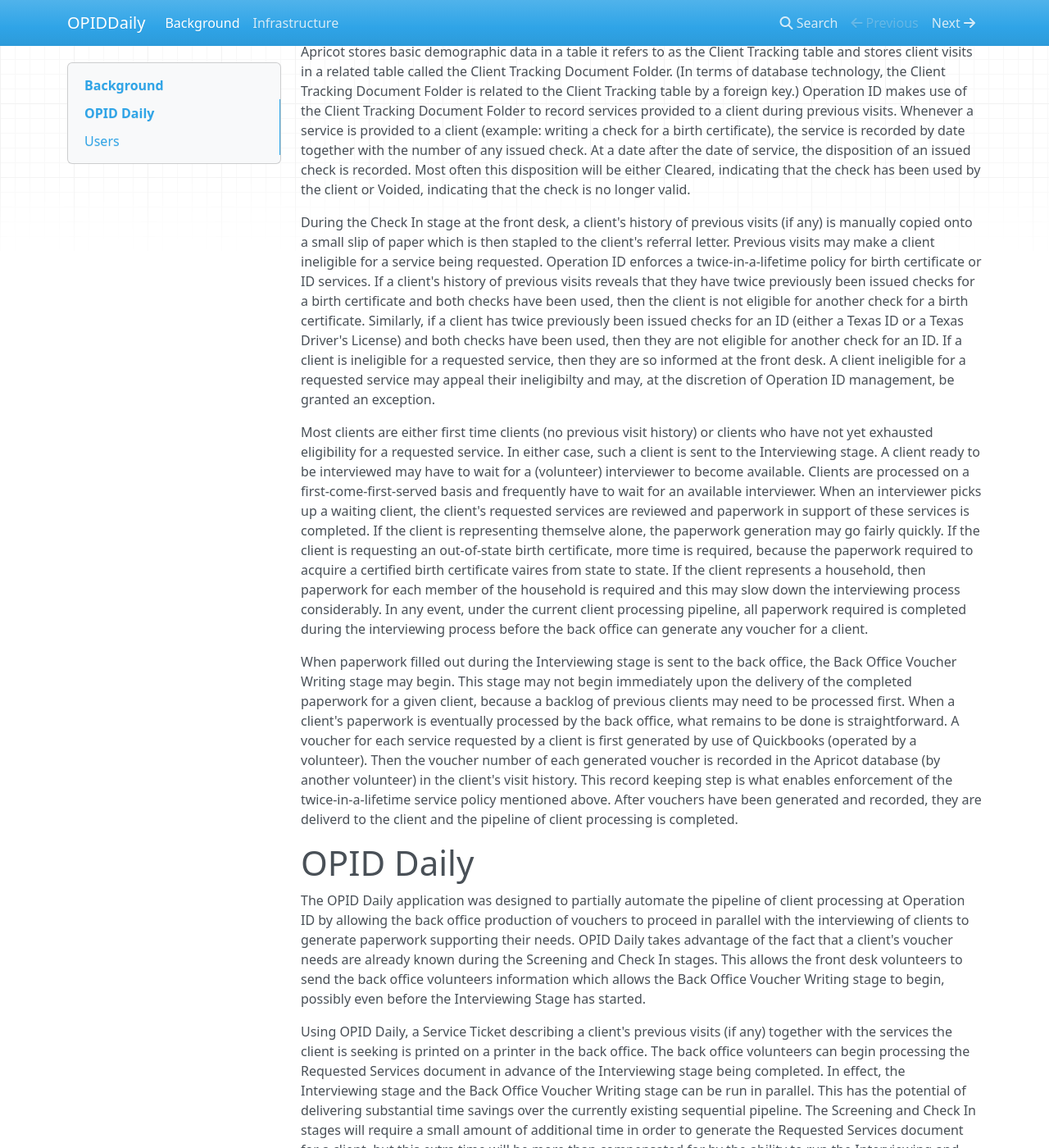
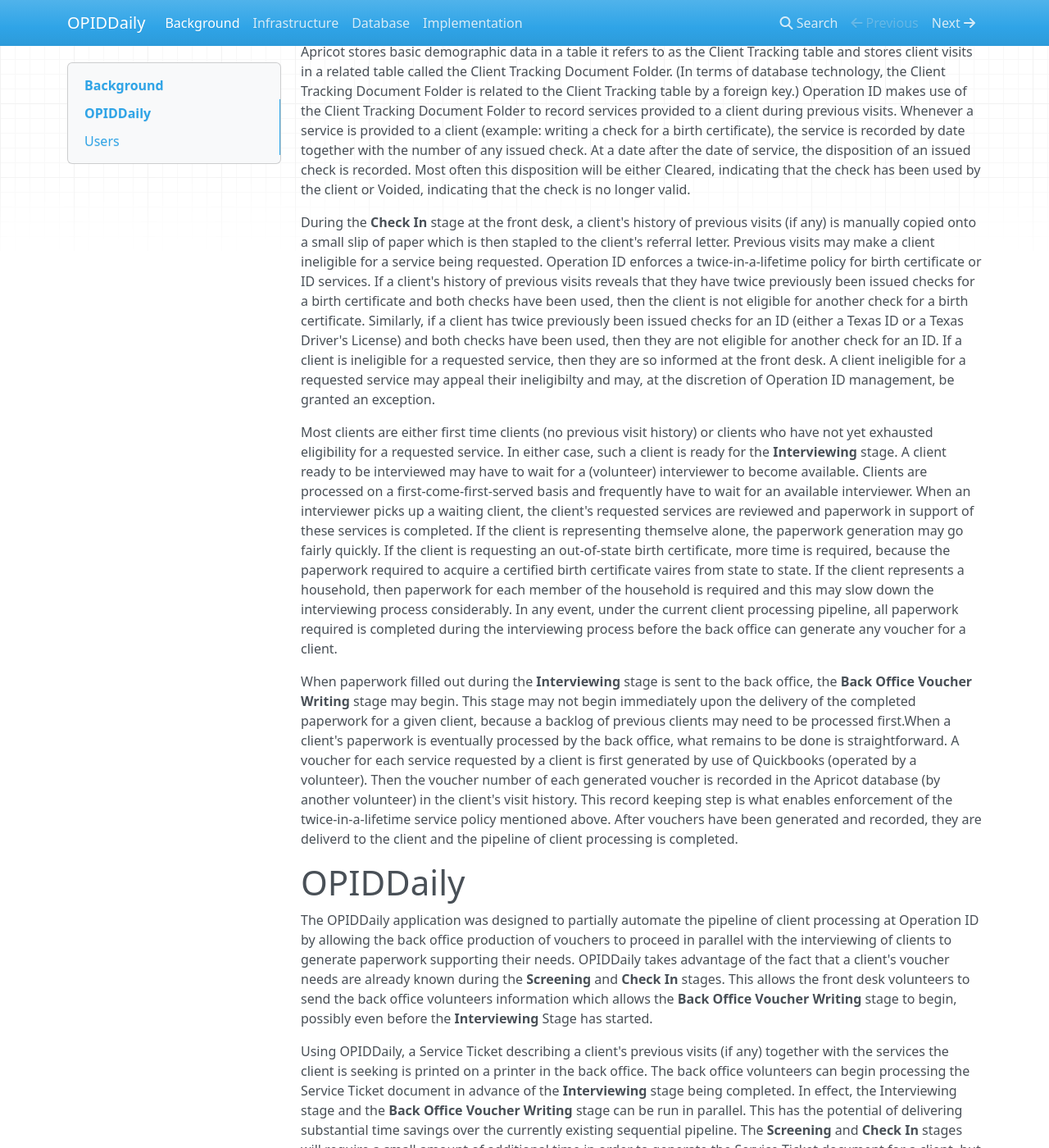
Before and after one commit to tmhsplb/opiddailydoc, an MkDocs documentation site: the page built from docs/index.md, in a window 1280 px wide and 1400 px high, scrolled down 699 px. Shown: the whole window at 82% size. Built offline with MkDocs 1.6.1, drawn with Linux system fonts in a browser that asks for light colours; nearby versions of some CDN libraries; some of the changed text lies outside the part shown.

```diff
--- a/docs/index.md
+++ b/docs/index.md
@@ -29,7 +28,7 @@ a service is provided to a client (example: writing a check for a birth certific
 any issued check. At a date after the date of service, the disposition of an issued check is recorded. Most often this disposition will be either
 Cleared, indicating that the check has been used by the client or Voided, indicating that the check is no longer valid.
 
-During the Check In stage at the front desk, a client's history of previous visits (if any) is manually copied onto a small slip of paper which is
+During the **Check In** stage at the front desk, a client's history of previous visits (if any) is manually copied onto a small slip of paper which is
 then stapled to the client's referral letter. Previous visits may make a client ineligible for a service being requested. Operation ID enforces
 a twice-in-a-lifetime policy for birth certificate or ID services. If a client's history of previous visits reveals that they have twice
 previously been issued checks for a birth certificate and both checks have been used, then the client is not eligible for another check for a
@@ -39,46 +38,47 @@ informed at the front desk. A client ineligible for a requested service may appe
 management, be granted an exception.
 
 Most clients are either first time clients (no previous visit history) or clients who have not yet exhausted eligibility for a requested service. In
-either case, such a client is sent to the Interviewing stage. A client ready to be interviewed may have to wait for a (volunteer) interviewer to become
-available. Clients are processed on a first-come-first-served basis and frequently have to wait for an available interviewer. When an interviewer picks
-up a waiting client, the client's requested services are reviewed and paperwork in support of these services is completed. If the client is representing
-themselve alone, the paperwork generation may go fairly quickly. If the client is requesting an out-of-state birth certificate, more time is required,
-because the paperwork required to acquire a certified birth certificate vaires from state to state. If the client represents a household, then paperwork
-for each member of the household is required and this may slow down the interviewing process considerably. In any event, under the current client
-processing pipeline, all paperwork required is completed during the interviewing process before the back office can generate any voucher for a client.
+either case, such a client is ready for the **Interviewing** stage. A client ready to be interviewed may have to wait for a (volunteer) interviewer to
+become available. Clients are processed on a first-come-first-served basis and frequently have to wait for an available interviewer. When an interviewer
+picks up a waiting client, the client's requested services are reviewed and paperwork in support of these services is completed. If the client is
+representing themselve alone, the paperwork generation may go fairly quickly. If the client is requesting an out-of-state birth certificate, more time
+is required, because the paperwork required to acquire a certified birth certificate vaires from state to state. If the client represents a household,
+then paperwork for each member of the household is required and this may slow down the interviewing process considerably. In any event, under the
+current client processing pipeline, all paperwork required is completed during the interviewing process before the back office can generate any voucher
+for a client.
 
-When paperwork filled out during the Interviewing stage is sent to the back office, the Back Office Voucher Writing stage may begin. This stage may not
-begin immediately upon the delivery of the completed paperwork for a given client, because a backlog of previous clients may need to be processed first.
-When a client's paperwork is eventually processed by the back office, what remains to be done is straightforward. A voucher for each service requested by
-a client is first generated by use of Quickbooks (operated by a volunteer). Then the voucher number of each generated voucher is recorded in the Apricot
-database (by another volunteer) in the client's visit history. This record keeping step is what enables enforcement of the twice-in-a-lifetime service
-policy mentioned above. After vouchers have been generated and recorded, they are deliverd to the client and the pipeline of client processing is
-completed.
+When paperwork filled out during the **Interviewing** stage is sent to the back office, the **Back Office Voucher Writing** stage may begin. This stage
+may not  begin immediately upon the delivery of the completed paperwork for a given client, because a backlog of previous clients may need to be
+processed first.When a client's paperwork is eventually processed by the back office, what remains to be done is straightforward. A voucher for each
+service requested by a client is first generated by use of Quickbooks (operated by a volunteer). Then the voucher number of each generated voucher is
+recorded in the Apricot database (by another volunteer) in the client's visit history. This record keeping step is what enables enforcement of the
+twice-in-a-lifetime service policy mentioned above. After vouchers have been generated and recorded, they are deliverd to the client and the pipeline of
+client processing is completed.
 
-# OPID Daily
-The OPID Daily application was designed to partially automate the pipeline of client processing at Operation ID by allowing the back office production of
-vouchers to proceed in parallel with the interviewing of clients to generate paperwork supporting their needs. OPID Daily takes advantage of the fact
-that a client's voucher needs are already known during the Screening and Check In stages. This allows the front desk volunteers to send the back office
-volunteers information which allows the Back Office Voucher Writing stage to begin, possibly even before the Interviewing Stage has started.
+# OPIDDaily
+The OPIDDaily application was designed to partially automate the pipeline of client processing at Operation ID by allowing the back office production of
+vouchers to proceed in parallel with the interviewing of clients to generate paperwork supporting their needs. OPIDDaily takes advantage of the fact
+that a client's voucher needs are already known during the **Screening** and **Check In** stages. This allows the front desk volunteers to send the back
+office volunteers information which allows the **Back Office Voucher Writing** stage to begin, possibly even before the **Interviewing** Stage has
+started.
 
-Using OPID Daily, a Service Ticket describing a client's previous visits (if any) together with the services the client is seeking is
-printed on a printer in the back office. The back office volunteers can begin processing the Requested Services document in advance of the Interviewing
-stage being completed. In effect, the Interviewing stage and the Back Office Voucher Writing stage can be run in parallel. This has the potential of
-delivering substantial time savings over the currently existing sequential pipeline. The Screening and Check In stages will require a small amount of
-additional time in order to generate the Requested Services document for a client, but this extra time will be more than compensated for by the
-ability to run the Interviewing and Back Office Voucher Writing stages in parallel.
+Using OPIDDaily, a Service Ticket describing a client's previous visits (if any) together with the services the client is seeking is
+printed on a printer in the back office. The back office volunteers can begin processing the Service Ticket document in advance of the **Interviewing**
+stage being completed. In effect, the Interviewing stage and the **Back Office Voucher Writing** stage can be run in parallel. This has the potential of
+delivering substantial time savings over the currently existing sequential pipeline. The **Screening** and **Check In** stages will require a small
+amount of additional time in order to generate the Service Ticket document for a client, but this extra time will be more than compensated for by the
+ability to run the **Interviewing** and **Back Office Voucher Writing** stages in parallel.
 
-OPID Daily will be available as a password protected website to registered users. This document describes the design and implementation of OPID Daily.
-The Infrastructure tab describes how project OPID Daily is maintained on a desktop host and how it is deployed to the .NET hosting service AppHarbor.
-The Database tab describes how the OPID Daily database is managed on the desktop and at AppHarbor. The Implementation tab provides some details
-concerning the implementation of OPID Daily.
+OPIDDaily will be available as a password protected website to registered users. This document describes the design and implementation of OPIDDaily.
+The Infrastructure tab describes how project OPIDDaily is maintained on a desktop host and how it is deployed to the .NET hosting service AppHarbor.
+The Database tab describes how the OPIDDaily database is managed on the desktop and at AppHarbor. The Implementation tab provides some details
+concerning the implementation of OPIDDaily.
 
 ## Users
-OPID Daily is a role-based system. Each registered user will be assignd a user role by the OPID Daily administrator. The role that a user is assigned
-will determine the OPID Daily features available to the user. A user's assigned role will depend upon whether the user volunteers at the front desk,
+OPIDDaily is a role-based system. Each registered user will be assignd a user role by the OPIDDaily administrator. The role that a user is assigned
+will determine the OPIDDaily features available to the user. A user's assigned role will depend upon whether the user volunteers at the front desk,
 is a volunteer interviewer or is a back office volunteer. In addition, there will be a manager's role to be assigned to Operation ID managers who
 want to watch the client processing flow during a day of operation.
 
-The OPID Daily administrator will be in the role of Superadmin and will have
-access to features necessary for the maintenance of application OPID Daily. There will be only one Superadmin user, but the credentials for
-this account will be shared among maintainers of the application.
+The OPIDDaily administrator will be in the role of Superadmin and will have access to features necessary for the maintenance of application OPIDDaily.
+There will be only one Superadmin account, but the credentials for this account will be available to maintainers of the application.
--- a/mkdocs.yml
+++ b/mkdocs.yml
@@ -4,3 +4,5 @@ theme: mkdocs
 nav:
  - Background: 'index.md'
  - Infrastructure: 'Infrastructure.md'
+ - Database: 'Database.md'
+ - Implementation: 'Implementation.md'
```
Also changed, not shown: other parts of docs/index.md (+10 -11 lines), docs/Infrastructure.md (+73 -62 lines), site/404.html, site/Infrastructure/index.html, site/index.html, site/search/search_index.json, site/sitemap.xml, 1 other file.
